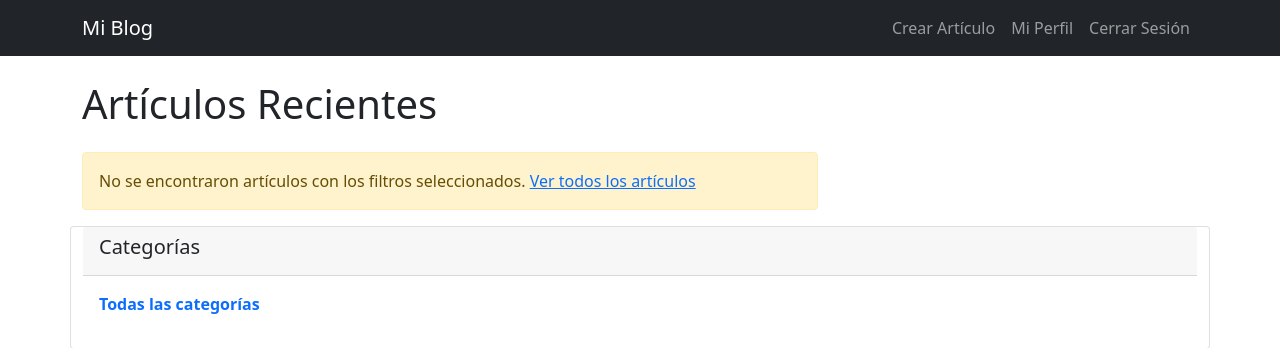
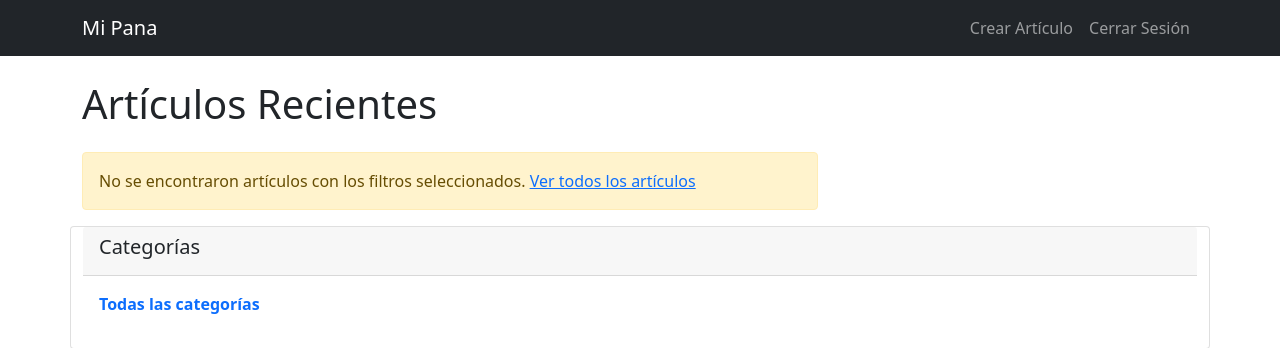
Before and after one commit to CourRam/Proyecto-1-Bases-de-Datos-Av, a Flask app: page / in a window 1280 px wide. Shown: the top 348 px of the page. Run offline with Flask 3, Linux system fonts and the light colour scheme; the visitor is signed in with stand-in values (Sample User, id 1).

Commit message:
Update navbar brand name from "Mi Blog" to "Mi Pana" and clean up commented profile link

```diff
--- a/Blog_app/templates/base.html
+++ b/Blog_app/templates/base.html
@@ -13,7 +13,7 @@
 <body>
     <nav class="navbar navbar-expand-lg navbar-dark bg-dark fixed-top">
         <div class="container">
-            <a class="navbar-brand" href="{{ url_for('index') }}">Mi Blog</a>
+            <a class="navbar-brand" href="{{ url_for('index') }}">Mi Pana</a>
             <button class="navbar-toggler" type="button" data-bs-toggle="collapse" data-bs-target="#navbarNav">
                 <span class="navbar-toggler-icon"></span>
             </button>
@@ -23,9 +23,11 @@
                         <li class="nav-item">
                             <a class="nav-link" href="{{ url_for('articles.create') }}">Crear Artículo</a>
                         </li>
+                        <!--
                         <li class="nav-item">
                             <a class="nav-link" href="#">Mi Perfil</a>
                         </li>
+                        -->
                         <li class="nav-item">
                             <a class="nav-link" href="{{ url_for('auth.logout') }}">Cerrar Sesión</a>
                         </li>
```
